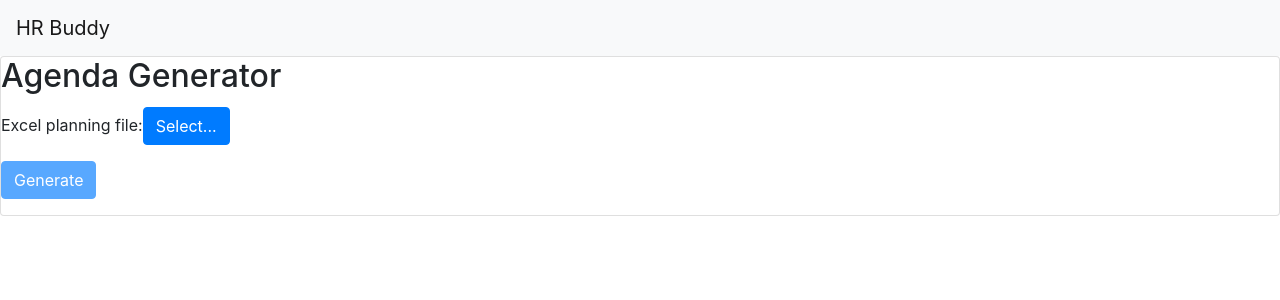
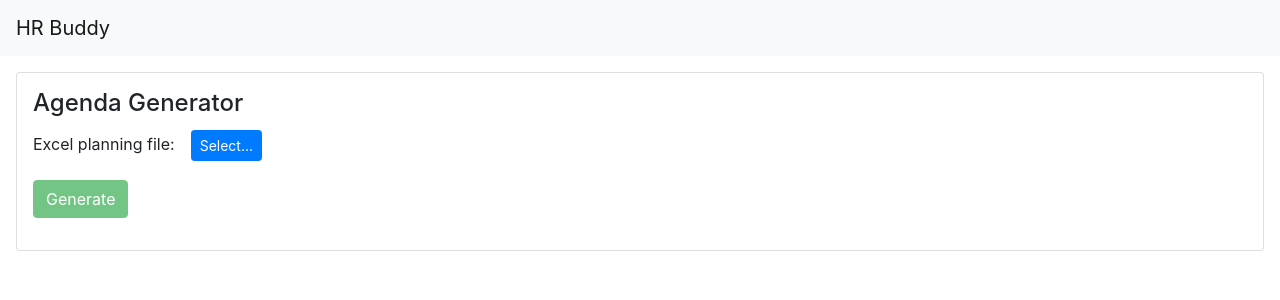
Before and after one commit to joffrey-bion/hr-buddy, an Angular app in the folder hr-buddy-ui/: page / in a window 1280 px wide. Shown: the top 300 px of the page. Built offline with nearby package versions, Linux system fonts and the light colour scheme.

Commit message:
Slight style improvements

```diff
--- a/hr-buddy-ui/src/app/agenda-generator/agenda-generator.component.css
+++ b/hr-buddy-ui/src/app/agenda-generator/agenda-generator.component.css
@@ -0,0 +1,8 @@
+.agenda-generator {
+    margin: 1rem;
+    padding: 1rem;
+}
+
+.filepicker-label {
+    margin-right: 1rem;
+}
--- a/hr-buddy-ui/src/app/agenda-generator/agenda-generator.component.html
+++ b/hr-buddy-ui/src/app/agenda-generator/agenda-generator.component.html
@@ -1,22 +1,22 @@
-<section class="card">
-  <h2 class="card-title">Agenda Generator</h2>
+<section class="agenda-generator card">
+  <h4 class="card-title">Agenda Generator</h4>
   <p>
-    <label for="planningFile">Excel planning file:</label>
-    <button class="btn btn-primary" (click)="fileInput.click()">Select...</button>
+    <label for="planningFile" class="filepicker-label">Excel planning file:</label>
+    <button class="btn btn-primary btn-sm" (click)="fileInput.click()">Select...</button>
     <input hidden id="planningFile" name="planningFile" type="file" #fileInput
            (change)="handleFileInput($event.target.files)">
     <span *ngIf="planningFile != null">({{planningFile.name}})</span>
   </p>
   <p>
-    <button class="btn btn-primary" type="submit" [disabled]="planningFile == null" (click)="onSubmit()">Generate
+    <button class="btn btn-success" type="submit" [disabled]="planningFile == null" (click)="onSubmit()">Generate
     </button>
   </p>
 
-  <p *ngIf="error != null">
+  <ngb-alert *ngIf="error != null" type="danger" (close)="resetForm()">
     {{error}}
-  </p>
+  </ngb-alert>
   <p *ngIf="downloadUrl != null">
-    <a href="{{downloadUrl}}">Download agendas</a>
+    <a href="{{downloadUrl}}">Download all agendas</a>
   </p>
   <p *ngIf="loading">
     Loading, please wait...
--- a/hr-buddy-ui/src/app/agenda-generator/agenda-generator.component.ts
+++ b/hr-buddy-ui/src/app/agenda-generator/agenda-generator.component.ts
@@ -36,4 +36,11 @@ export class AgendaGeneratorComponent {
         .catch((e) => this.error = e.message)
         .then(() => this.loading = false);
   }
+
+  resetForm() {
+    this.loading = false;
+    this.error = null;
+    this.downloadUrl = null;
+    this.planningFile = null;
+  }
 }
--- a/hr-buddy-ui/src/app/app.module.ts
+++ b/hr-buddy-ui/src/app/app.module.ts
@@ -2,6 +2,7 @@ import {HttpClientModule} from '@angular/common/http';
 import {NgModule} from '@angular/core';
 import {FormsModule} from '@angular/forms';
 import {BrowserModule} from '@angular/platform-browser';
+import {NgbModule} from '@ng-bootstrap/ng-bootstrap';
 import {AgendaGeneratorComponent} from './agenda-generator/agenda-generator.component';
 import {AppComponent} from './app.component';
 
@@ -14,6 +15,7 @@ import {AppComponent} from './app.component';
     BrowserModule,
     FormsModule,
     HttpClientModule,
+    NgbModule,
   ],
   providers: [],
   bootstrap: [AppComponent],
```
